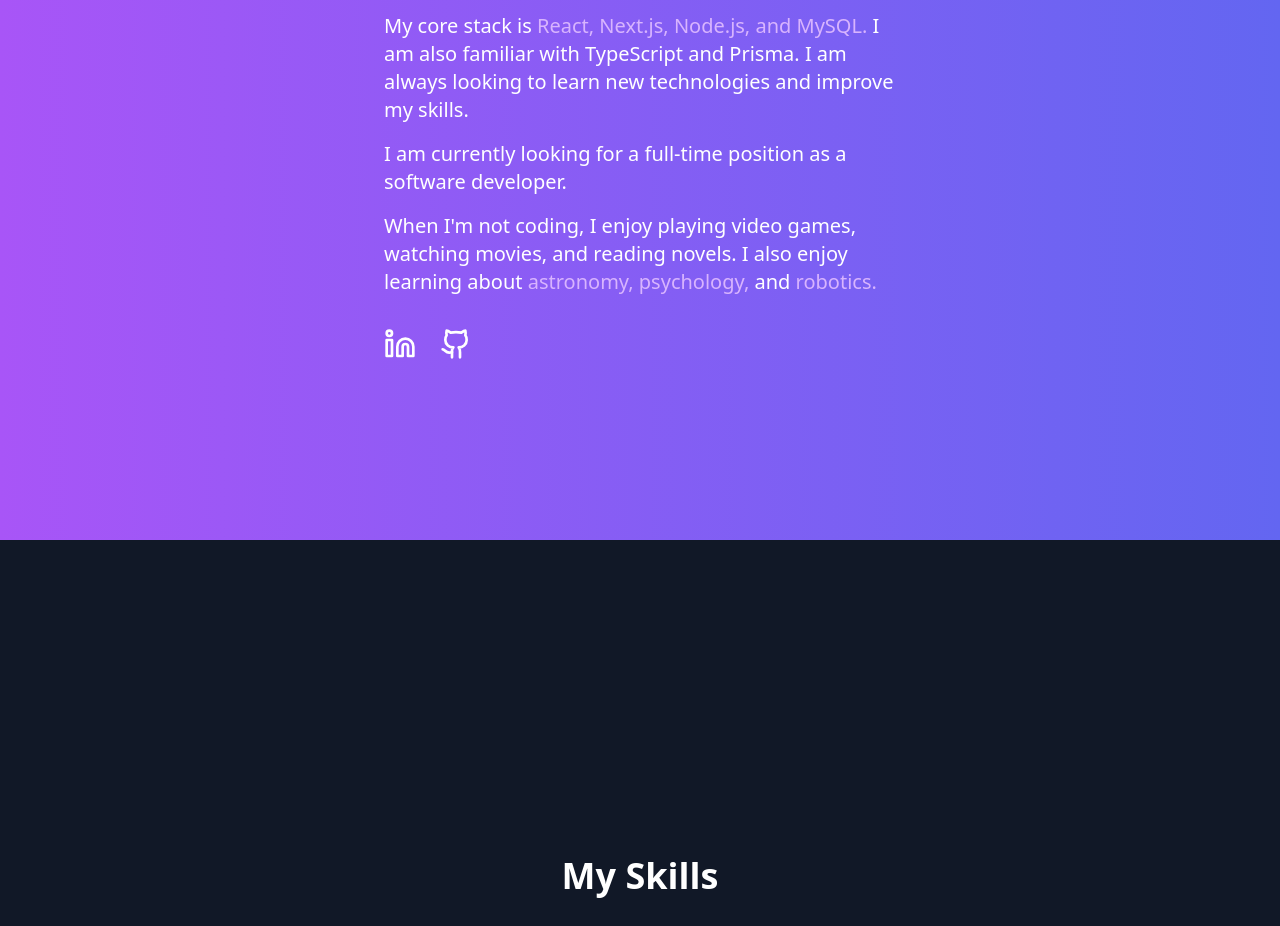
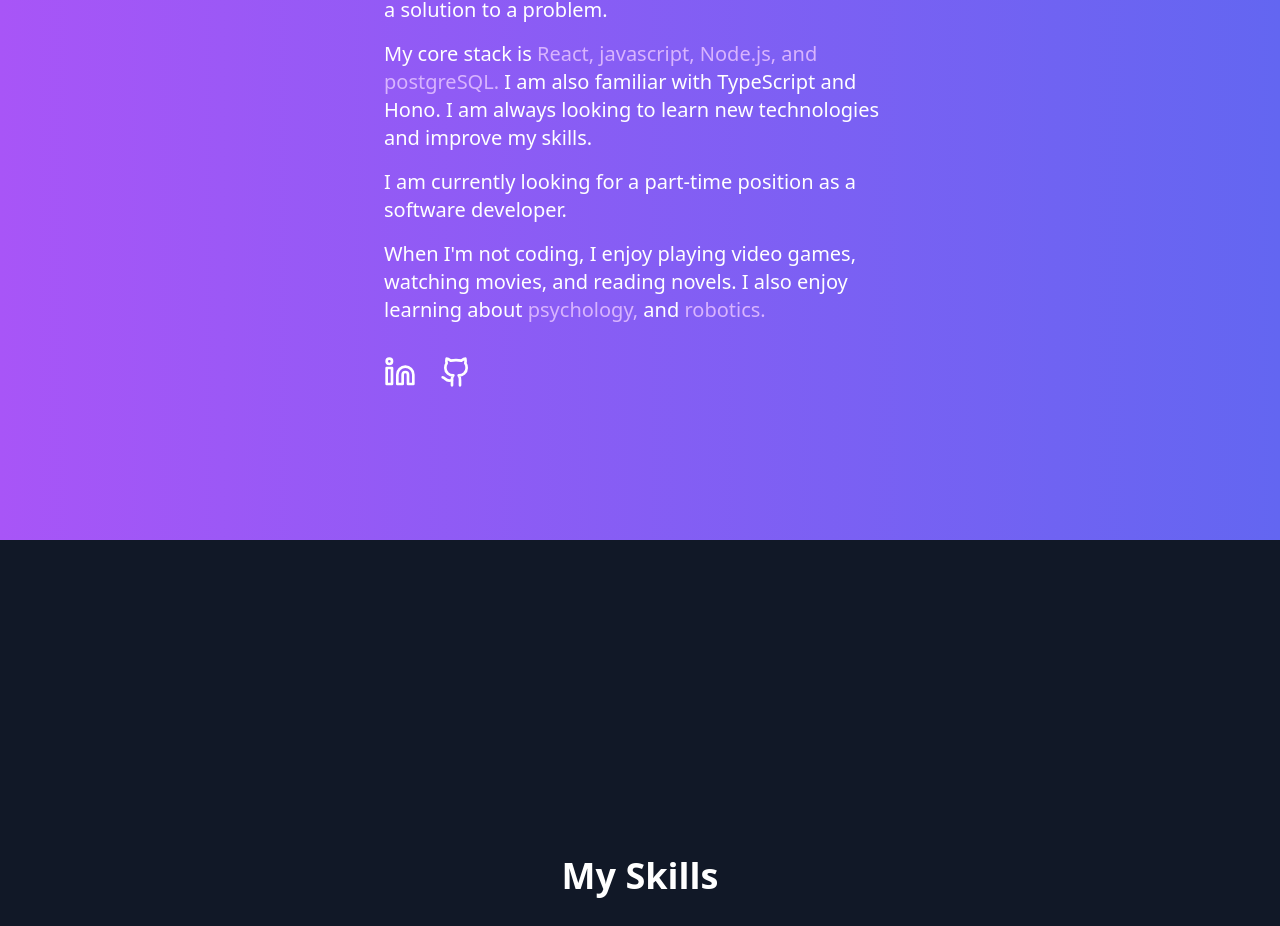
Before and after one commit to antosnizzah/my-portfolio, a React (Vite) app: page / in a window 1280 px wide. Shown: the part 1060-1986 px from the top of the page. Built offline with nearby package versions, Linux system fonts and the light colour scheme.

Commit message:
made some changes

```diff
--- a/src/components/About.tsx
+++ b/src/components/About.tsx
@@ -10,16 +10,16 @@ const AboutMe: React.FC = () => {
         <div className="max-w-lg text-center md:text-left">
           <h1 className="text-5xl font-bold mb-4 text-cyan-300">About Me</h1>
           <p className="text-xl mb-4">
-            After passing out my High School, I decided to pursue my passion for programming. I enrolled in a coding bootcamp and learned full-stack web development. My favorite part of programming is the problem-solving aspect. I love the feeling of finally figuring out a solution to a problem.
+            After passing out my High School, I decided to pursue my passion for programming. I joined kirinyaga university and enrolled in a coding bootcamp  with teach2give and learned full-stack web development. My favorite part of programming is the problem-solving aspect. I love the feeling of finally figuring out a solution to a problem.
           </p>
           <p className="text-xl mb-4">
-            My core stack is <span className="text-purple-300">React, Next.js, Node.js, and MySQL.</span> I am also familiar with TypeScript and Prisma. I am always looking to learn new technologies and improve my skills.
+            My core stack is <span className="text-purple-300">React, javascript, Node.js, and postgreSQL.</span> I am also familiar with TypeScript and Hono. I am always looking to learn new technologies and improve my skills.
           </p>
           <p className="text-xl mb-4">
-            I am currently looking for a full-time position as a software developer.
+            I am currently looking for a part-time position as a software developer.
           </p>
           <p className="text-xl mb-8">
-            When I'm not coding, I enjoy playing video games, watching movies, and reading novels. I also enjoy learning about <span className="text-purple-300">astronomy, psychology,</span> and <span className="text-purple-300">robotics.</span>
+            When I'm not coding, I enjoy playing video games, watching movies, and reading novels. I also enjoy learning about <span className="text-purple-300"> psychology,</span> and <span className="text-purple-300">robotics.</span>
           </p>
           <div className="flex justify-center md:justify-start space-x-6">
             <a href="https://www.linkedin.com/in/your-profile" target="_blank" rel="noopener noreferrer">
--- a/src/components/Skills.tsx
+++ b/src/components/Skills.tsx
@@ -1,9 +1,9 @@
 import React from 'react';
 
 const skills = [
-  'HTML', 'CSS', 'JavaScript', 'TypeScript', 'React', 'Next.js', 'Node.js',
-  'Git', 'Tailwind', 'Shadcn UI', 'Three.js', 'Framer Motion', 'Prisma', 'MySQL',
-  'PostgreSQL', 'Redux', 'Express', 'Python', 'Django'
+  'HTML', 'CSS', 'JavaScript', 'TypeScript', 'React', 'Node.js',
+  'Git', 'Tailwind',  'MySQL',
+  'PostgreSQL', 'Redux', 'Hono', 'Drizzle-orm',
 ];
 
 const colors = [
```
